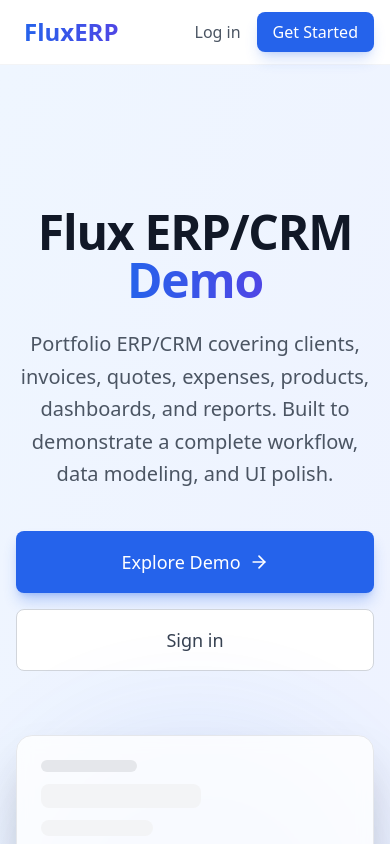
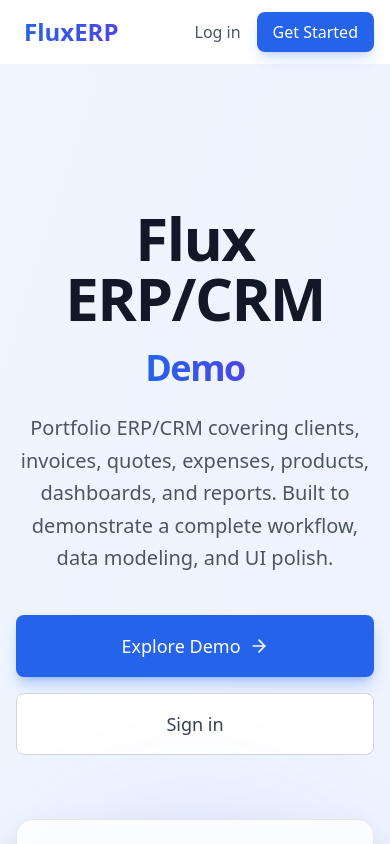
Before and after one commit to VamshiKrishnaR-18/Flux-ERP, a React (Vite) app in the folder apps/web/: page / in a window 390 px wide. Shown: the top 844 px of the page. Built offline with nearby package versions, Linux system fonts and the light colour scheme; no server answers; what @react-pdf/renderer would draw is missing.

Commit message:
chore: refine landing page

```diff
--- a/apps/web/src/pages/Landing.tsx
+++ b/apps/web/src/pages/Landing.tsx
@@ -29,10 +29,10 @@
               animate={{ opacity: 1, y: 0 }}
               transition={{ duration: 0.6 }}
             >
-              <h1 className="text-5xl md:text-6xl font-extrabold text-gray-900 tracking-tight mb-6">
+              <h1 className="text-6xl md:text-6xl font-extrabold text-gray-900 tracking-tight mb-6">
                 Flux ERP/CRM
                 <br />
-                <span className="text-transparent bg-clip-text bg-gradient-to-r from-blue-600 to-indigo-600">
+                <span className="text-4xl text-transparent bg-clip-text bg-gradient-to-r from-blue-600 to-indigo-600">
                   Demo
                 </span>
               </h1>
```
